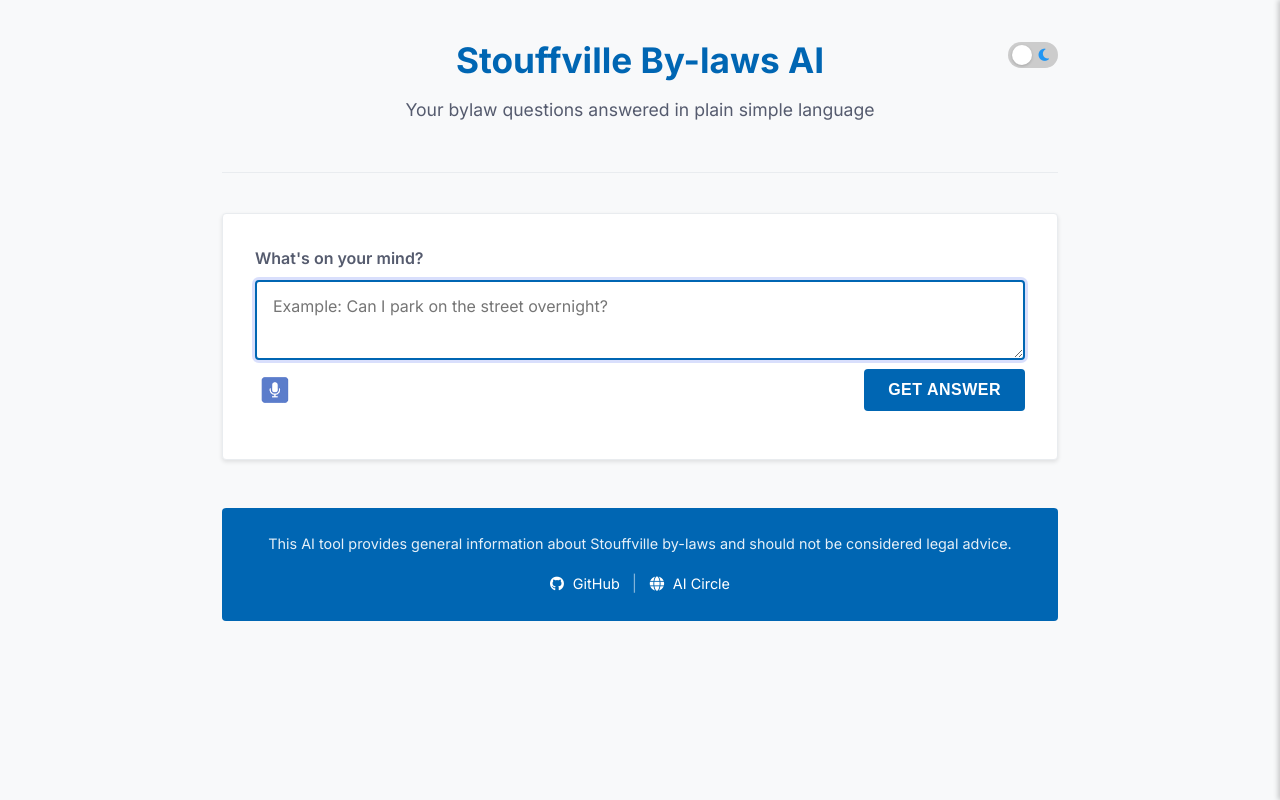
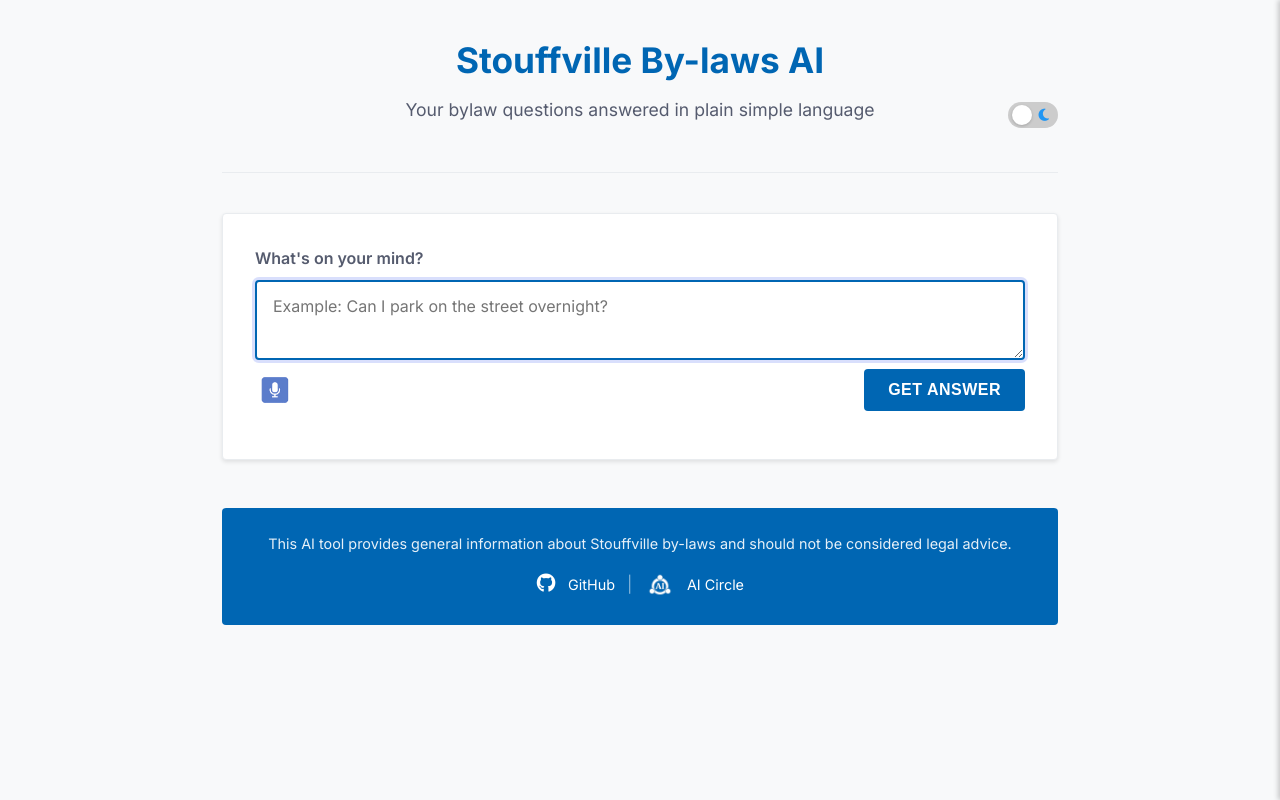
Before and after one commit to Cadence-GitHub/Stouffville-By-laws-AI, a Flask app: page /public-demo in a window 1280 px wide. Run offline with Flask 3, Linux system fonts and the light colour scheme.

Commit message:
Updated aicircle.ca logo on the public page

```diff
--- a/backend/app/static/public_demo.css
+++ b/backend/app/static/public_demo.css
@@ -282,13 +282,16 @@ footer p {
 }
 
 .footer-links i {
-    margin-right: 0.3rem;
+    margin-right: 0.5rem;
+    font-size: 1.2rem;
+    width: 20px;
+    text-align: center;
 }
 
 /* Dark mode toggle switch */
 .theme-switch-wrapper {
     position: absolute;
-    top: 10px;
+    top: 50%;
     right: 0;
     display: flex;
     align-items: center;
--- a/backend/app/static/public_demo.html
+++ b/backend/app/static/public_demo.html
@@ -73,7 +73,7 @@
                 </a>
                 <span class="separator">|</span>
                 <a href="https://aicircle.ca/" target="_blank" rel="noopener noreferrer">
-                    <i class="fas fa-globe"></i> AI Circle
+                    <img src="/static/images/AICIRCLE_LOGO.png" alt="AI Circle Logo" style="width: 30px; height: 30px; margin-right: 0.5rem; vertical-align: middle;"> AI Circle
                 </a>
             </div>
         </footer>
```
Also changed, not shown: backend/app/static/images/AICIRCLE_LOGO.png (added).
